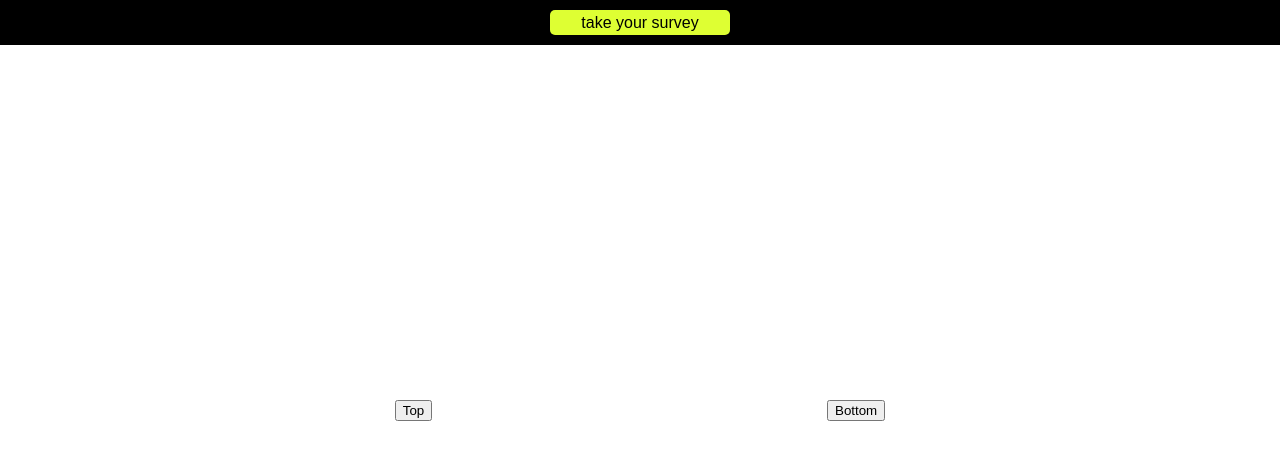
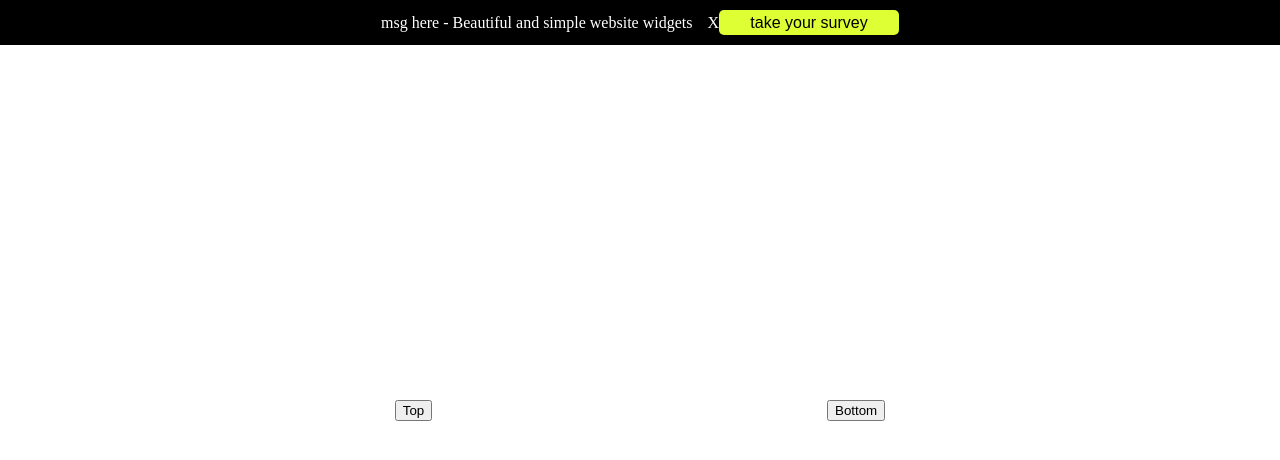
Before and after one commit to D-E-F-E-A-T/tollbars-ES6-, a plain HTML site: page index.html in a window 1280 px wide. Both pictures are taken after a click on the button "Top". Drawn offline with Linux system fonts and the light colour scheme.

Commit message:
exit click

```diff
--- a/script.js
+++ b/script.js
@@ -7,31 +7,26 @@ class MWPjs {
     }
     // check position
     checkPosition() {
+        const p = document.getElementsByTagName('p');
+        const clickElem = document.getElementById('iDcloseSpan');
         if(this.position == 'top') {
             document.getElementsByTagName('div')[1].setAttribute("id", "top");
             this.checkLength();
 
-
         } else if (this.position == 'bottom') {
             document.getElementsByTagName('div')[1].setAttribute("id", "bot");
-            this.checkLength()
+            this.checkLength();
+
+            if (p.length != 0) { // if p dont exist, do not set innerHTML
+                document.getElementsByTagName('p')[0].innerHTML = '';
+            }
         }
     }
-    // check position and remove bar
+    // check position and remove bar, we dont wanna create more than one
     checkLength() {
         const containerElem = document.getElementsByClassName('container');
-        console.log(containerElem)
         if(containerElem.length > 1) {
             containerElem[1].remove();
-        }
-    }
-
-    messages() {
-        const messageDiv = document.createElement('p');
-        messageDiv.setAttribute('class', 'message');
-        document.getElementById('top').appendChild(messageDiv)
-        if (this.position == 'top') {
-            document.getElementsByClassName('message').innerHTML = this.message;
         }
     }
     // create main bar
@@ -44,18 +39,46 @@ class MWPjs {
         document.body.appendChild(container);
         this.checkPosition();
         this.setAnchorText();
+        this.exitClick();
+    }
+
+    messages() {
+        const messageDiv = document.createElement('p');
+        messageDiv.setAttribute('class', 'message');
+        document.getElementById('top').appendChild(messageDiv)
+        const p = document.getElementsByTagName('p');
+        if (this.position == 'top') {
+            document.getElementsByTagName('p')[0].innerHTML = this.message;
+            if(p.length > 1) {
+                p[1].remove();
+            }
+        }
     }
 
     setAnchorText() {
-        console.log(document.getElementsByClassName('ancher'))
+        console.log(document.getElementsByClassName('ancher'));
         const anchor = document.getElementsByClassName('ancher')[0];
         anchor.textContent = 'take your survey';
         anchor.onclick = () => this.clickOk();
     }
 
+    exitClick() {
+        const spanLength = document.getElementsByTagName('span');
+        const closeSpan = document.createElement('span');
+        closeSpan.setAttribute('class', 'closeSpan');
+        closeSpan.setAttribute('id', 'iDcloseSpan');
+        document.getElementsByClassName('container')[0].appendChild(closeSpan);
+
+        if(spanLength.length > 1) {
+            spanLength[1].remove();
+        }
+        closeSpan.innerHTML = "X"
+    }
+
     topPosition() {
         this.position = 'top';
         this.bar();
+        this.messages();
     }
 
     bottomPosition() {
--- a/style.css
+++ b/style.css
@@ -7,6 +7,10 @@ body {
     width: 100%;
     background: black;
     position: absolute;
+    display: flex;
+    flex-direction: row-reverse;
+    justify-content: center;
+    align-items: center;
 }
 
 .containerButton {
@@ -37,6 +41,11 @@ body {
     border-radius: 5px;
     font-family: sans-serif;
     cursor: pointer;
-    margin: auto;
-    margin-top: 10px;
+
 }
+.message {
+    color: white;
+    margin: 0;
+    padding: 0;
+    padding-right: 15px;
+}
```
